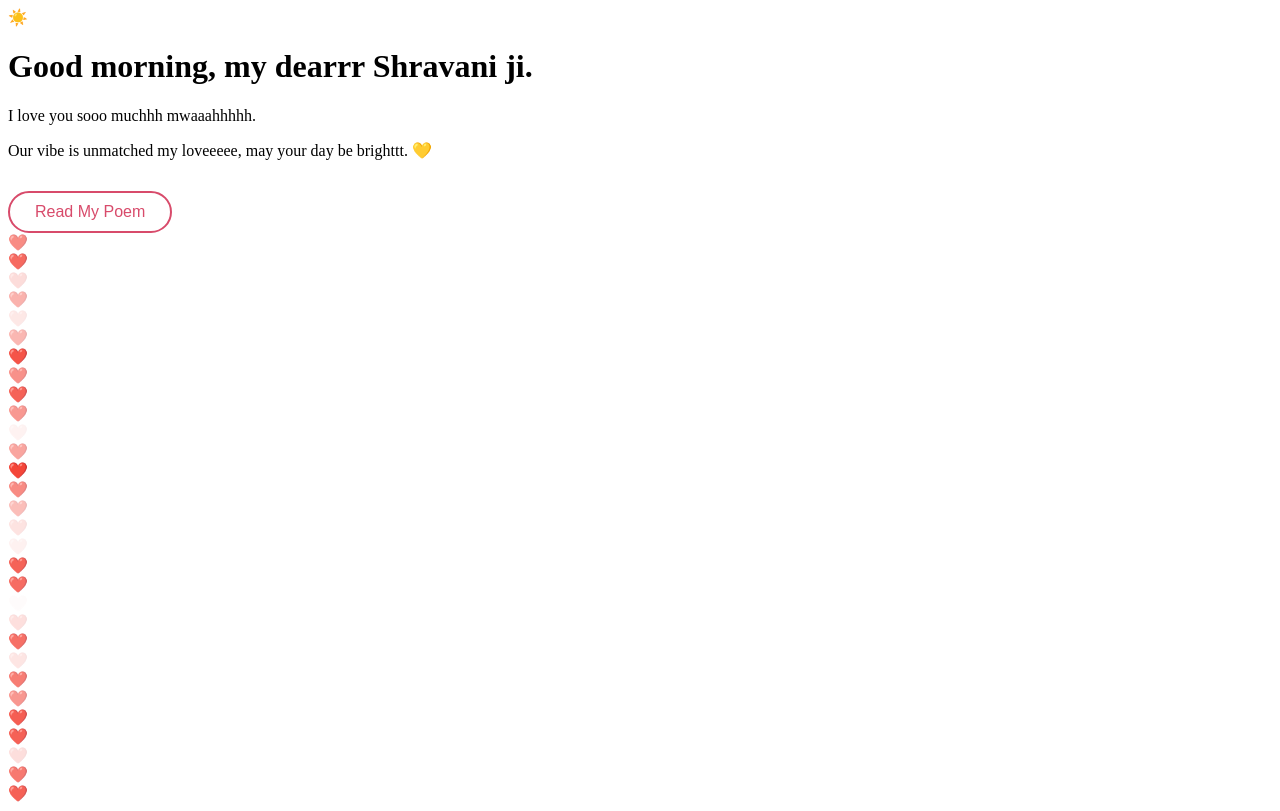
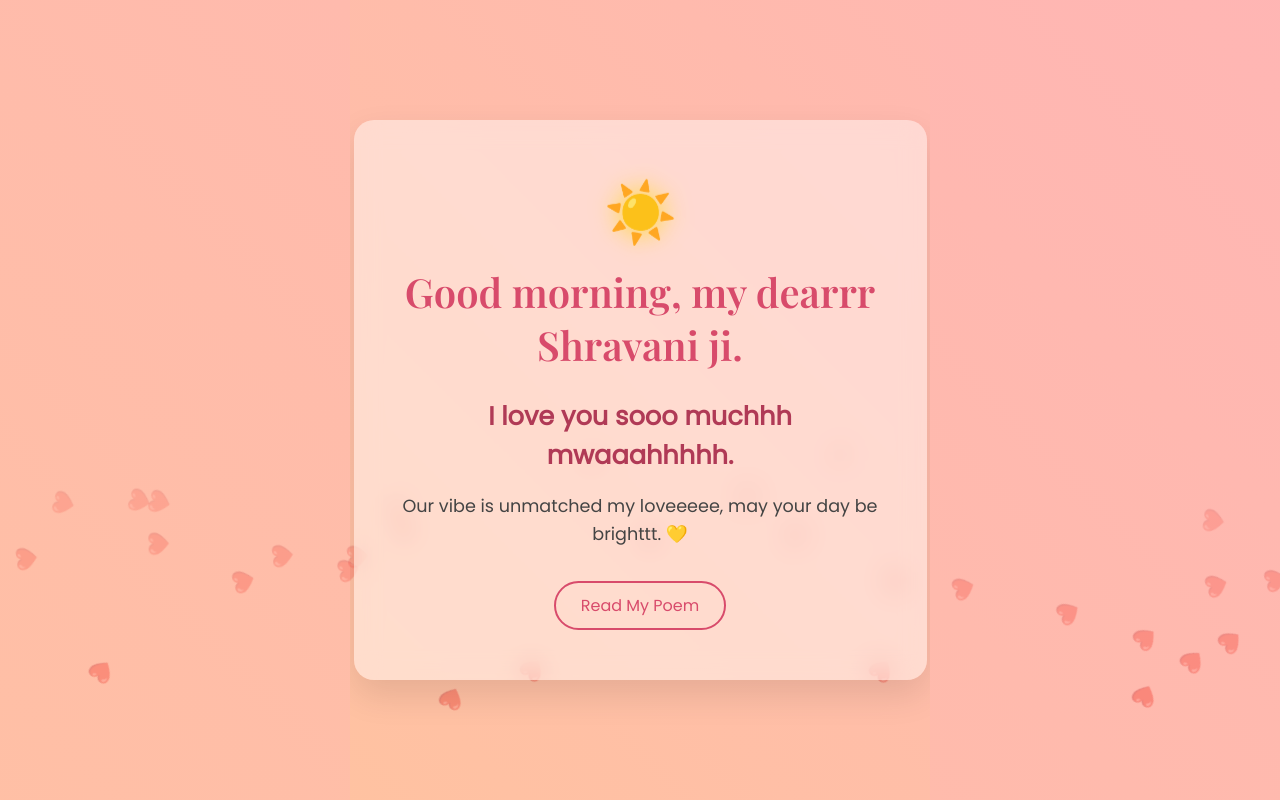
Before and after one commit to daecayde/daecayde.github.io, a plain HTML site: page index.html in a window 1280 px wide. Both pictures are taken after a click on the button "Open your morning surprise". Drawn offline with nearby package versions, Linux system fonts and the light colour scheme; a web font is replaced by a local one.

Commit message:
Update style.css

```diff
--- a/style.css
+++ b/style.css
@@ -1,5 +1,119 @@
+/* --- 1. BASE STYLES & SUNRISE BACKGROUND --- */
+@import url('https://fonts.googleapis.com/css2?family=Playfair+Display:ital,wght@0,400;0,600;1,400&family=Poppins:wght@300;400&display=swap');
 
+body, html {
+    height: 100%;
+    margin: 0;
+    overflow: hidden; /* Prevents scrollbars during heart animation */
+    font-family: 'Poppins', sans-serif;
+    background: linear-gradient(45deg, #ffafbd 0%, #ffc3a0 50%, #ffafbd 100%);
+    background-size: 400% 400%;
+    animation: gradientBG 15s ease infinite;
+    display: flex;
+    justify-content: center;
+    align-items: center;
+}
 
+@keyframes gradientBG {
+    0% { background-position: 0% 50%; }
+    50% { background-position: 100% 50%; }
+    100% { background-position: 0% 50%; }
+}
+
+/* --- 2. MAIN GLASS CARD --- */
+.container {
+    background: rgba(255, 255, 255, 0.45);
+    backdrop-filter: blur(12px);
+    border-radius: 20px;
+    padding: 50px 40px;
+    text-align: center;
+    box-shadow: 0 15px 35px rgba(0, 0, 0, 0.1);
+    max-width: 500px;
+    width: 85%;
+    z-index: 10;
+}
+
+.sun-icon {
+    font-size: 3.5rem;
+    margin-bottom: 10px;
+    animation: pulse 3s infinite;
+}
+
+@keyframes pulse {
+    0% { transform: scale(1); filter: drop-shadow(0 0 5px rgba(255, 215, 0, 0.4)); }
+    50% { transform: scale(1.1); filter: drop-shadow(0 0 15px rgba(255, 215, 0, 0.8)); }
+    100% { transform: scale(1); filter: drop-shadow(0 0 5px rgba(255, 215, 0, 0.4)); }
+}
+
+h1 {
+    font-family: 'Playfair Display', serif;
+    color: #d84b6b;
+    font-size: 2.5rem;
+    margin: 0 0 15px 0;
+}
+
+.message {
+    font-size: 1.6rem;
+    font-weight: 600;
+    color: #b03a56;
+    margin-bottom: 15px;
+}
+
+.subtext {
+    font-size: 1.1rem;
+    color: #444;
+    line-height: 1.6;
+}
+
+/* --- 3. BUTTONS & HIDDEN MESSAGES --- */
+#reveal-btn {
+    background-color: #d84b6b;
+    color: white;
+    border: none;
+    padding: 15px 30px;
+    font-size: 1rem;
+    border-radius: 50px;
+    cursor: pointer;
+    transition: transform 0.3s, background-color 0.3s;
+    font-family: 'Poppins', sans-serif;
+    margin-top: 20px;
+}
+
+#reveal-btn:hover {
+    background-color: #b03a56;
+    transform: scale(1.05);
+}
+
+.hidden {
+    display: none;
+    opacity: 0;
+}
+
+.show {
+    display: block;
+    animation: fadeInUp 1s forwards;
+}
+
+@keyframes fadeInUp {
+    to { opacity: 1; transform: translateY(0); }
+}
+
+/* --- 4. FLOATING HEART ANIMATION --- */
+.heart {
+    position: absolute;
+    color: #d84b6b;
+    font-size: 20px;
+    user-select: none;
+    pointer-events: none;
+    animation: floatUp 4s linear forwards;
+}
+
+@keyframes floatUp {
+    0% { transform: translateY(100vh) rotate(0deg); opacity: 1; }
+    100% { transform: translateY(-10vh) rotate(360deg); opacity: 0; }
+}
+
+/* --- 5. POEM BUTTON & MODAL --- */
 .secondary-btn {
     background-color: transparent;
     color: #d84b6b;
@@ -20,7 +134,6 @@
     box-shadow: 0 5px 15px rgba(216, 75, 107, 0.4);
 }
 
-/* Modal (Pop-up) Background */
 .modal {
     position: fixed;
     top: 0;
@@ -43,7 +156,6 @@
     pointer-events: auto;
 }
 
-/* Modal Content Box */
 .modal-content {
     background: #fffafb;
     border-radius: 15px;
@@ -91,11 +203,10 @@
     font-size: 1.2rem;
     color: #444;
     line-height: 1.8;
-    min-height: 150px; /* Keeps the box from jumping while typing */
-    white-space: pre-wrap; /* Respects line breaks in JS */
+    min-height: 150px;
+    white-space: pre-wrap;
 }
 
-/* Blinking cursor for typewriter */
 .cursor {
     display: inline-block;
     width: 2px;
```
